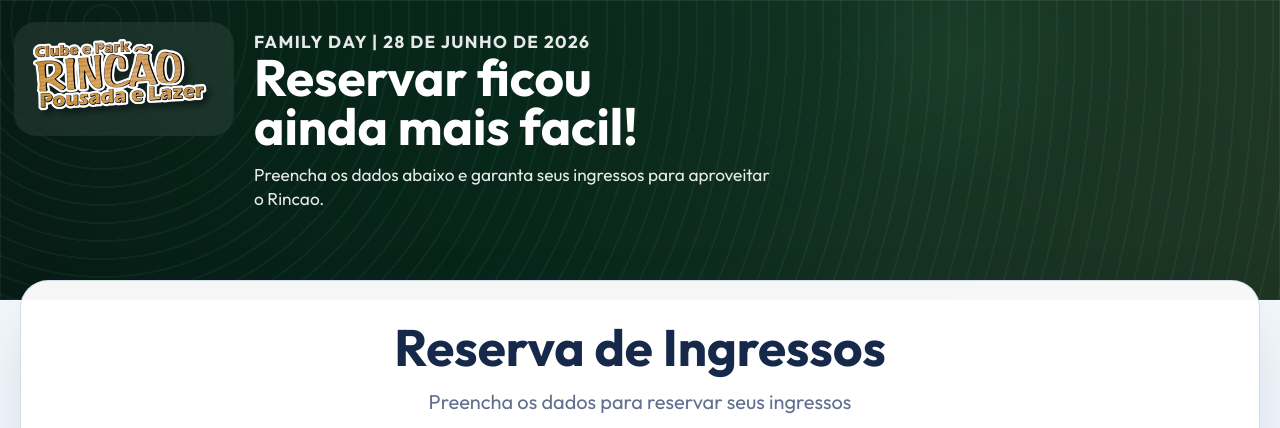
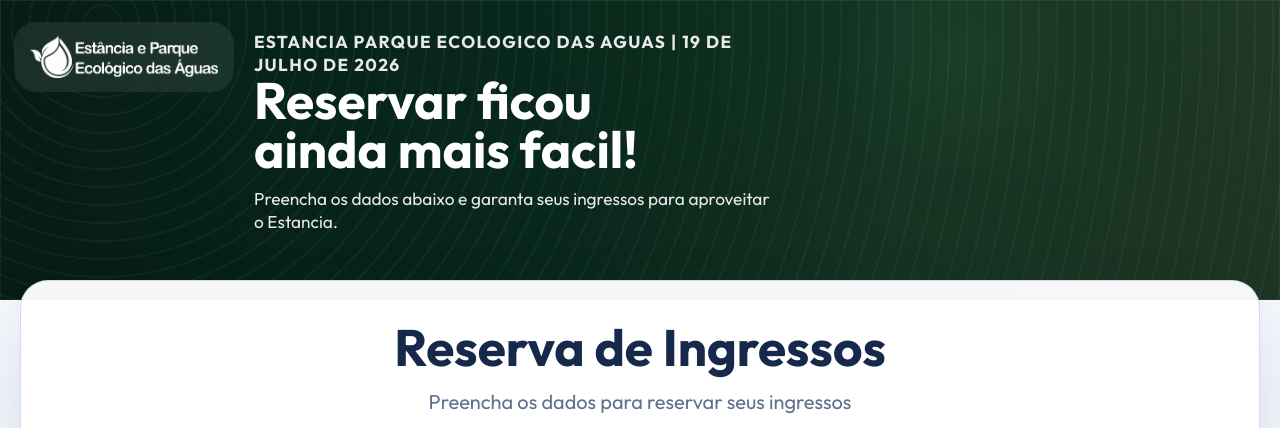
Before and after one commit to ZaqV1-hub/ingressos-gratuitos, a Flask app: page /reserva in a window 1280 px wide. Shown: the top 428 px of the page. Run offline with Flask 3, Linux system fonts and the light colour scheme.

Commit message:
Rebrand reservations app for Estancia event

```diff
--- a/app.py
+++ b/app.py
@@ -84,6 +84,19 @@
 Dúvidas ou esclarecimentos:
 11-99949-6373
 Wagner Alves
+""".strip()
+
+EVENT_DATE_LABEL = "19 de julho de 2026"
+ZOHO_SMTP_FROM_NAME = os.getenv(
+    "ZOHO_SMTP_FROM_NAME",
+    "Estancia Parque Ecologico das Aguas",
+).strip()
+TERMS_TEXT = """
+Os termos de uso do evento do Estancia Parque Ecologico das Aguas serao atualizados aqui em breve.
+
+Data do evento: 19/07/2026
+
+Assim que o Lucas enviar a versao final dos termos, este texto sera substituido.
 """.strip()
 
 app = Flask(__name__)
--- a/static/styles.css
+++ b/static/styles.css
@@ -148,7 +148,7 @@
 
 .brand-logo {
   display: block;
-  width: min(100%, 210px);
+  width: min(100%, 320px);
   height: auto;
 }
 
@@ -745,7 +745,7 @@
   }
 
   .brand-logo {
-    width: min(100%, 118px);
+    width: min(100%, 180px);
   }
 
   .brand-badge {
--- a/templates/reserva.html
+++ b/templates/reserva.html
@@ -19,18 +19,18 @@
         <div class="hero-content">
           <div class="brand-badge">
             <img
-              src="{{ url_for('static', filename='images/clube-park-rincao-pousada-lazer.png') }}"
-              alt="Clube e Park Rincao Pousada e Lazer"
+              src="{{ url_for('static', filename='images/estancia-logo-white.png') }}"
+              alt="Estancia Parque Ecologico das Aguas"
               class="brand-logo"
             />
           </div>
 
           <div class="hero-copy">
-            <p class="hero-date">Family Day | {{ event_date_label }}</p>
+            <p class="hero-date">Estancia Parque Ecologico das Aguas | {{ event_date_label }}</p>
             <h1>Reservar ficou<br />ainda mais facil!</h1>
             <p>
               Preencha os dados abaixo e garanta seus ingressos para aproveitar o
-              Rincao.
+              Estancia.
             </p>
           </div>
 
```
Also changed, not shown: static/images/estancia-logo-white.png (added).
